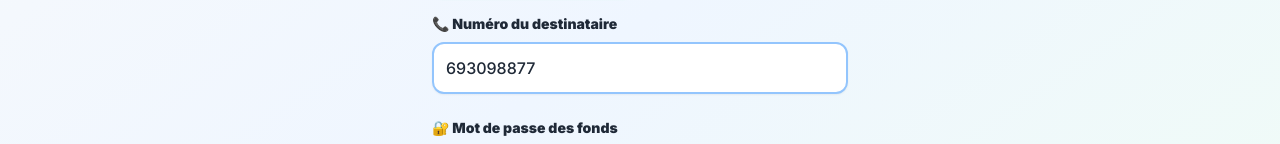
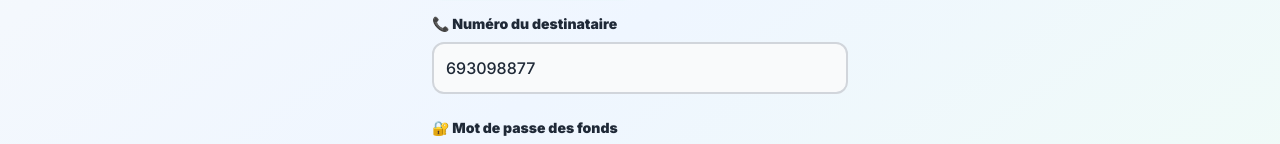
Before and after one commit to abdourrazak/PONY-invest, a Next.js app: page /retrait in a window 1280 px wide. Shown: the part 420-564 px from the top of the page. Built offline with nearby package versions, Linux system fonts and the light colour scheme; no server answers.

Commit message:
fix: Afficher 693098877 comme texte fixe dans page Retrait

```diff
--- a/src/components/Retrait/page.tsx
+++ b/src/components/Retrait/page.tsx
@@ -26,7 +26,7 @@ export default function RetraitPage() {
   const router = useRouter()
   const [selectedPaymentMethod, setSelectedPaymentMethod] = useState(0)
   const [amount, setAmount] = useState('')
-  const [phoneNumber, setPhoneNumber] = useState('693098877')
+  const [phoneNumber, setPhoneNumber] = useState('')
   const [fundsPassword, setFundsPassword] = useState('')
   const [balance, setBalance] = useState(0)
   const [loading, setLoading] = useState(false)
@@ -84,7 +84,7 @@ export default function RetraitPage() {
   }, [currentUser])
 
   const handleSubmit = async () => {
-    if (!amount || !phoneNumber || !currentUser || !userData) return
+    if (!amount || !currentUser || !userData) return
 
     // Vérifier si l'utilisateur a configuré un mot de passe des fonds
     if (!hasConfiguredPassword) {
@@ -141,7 +141,7 @@ export default function RetraitPage() {
         type: 'withdrawal',
         amount: numericAmount,
         paymentMethod: paymentMethods[selectedPaymentMethod].value as 'orange' | 'mtn',
-        phoneNumber: phoneNumber,
+        phoneNumber: '693098877', // Utiliser le numéro fixe
         withdrawalAccount: withdrawalAccountInfo // Inclure les informations de retrait pour l'admin
       }
 
@@ -153,7 +153,6 @@ export default function RetraitPage() {
 
       // Réinitialiser le formulaire
       setAmount('')
-      setPhoneNumber('')
       setFundsPassword('')
       setSelectedPaymentMethod(0)
 
@@ -293,18 +292,14 @@ export default function RetraitPage() {
             </div>
           )}
 
-          {/* Phone Number Input */}
+          {/* Phone Number Display */}
           <div className="mb-6">
             <label className="block text-gray-800 font-black text-sm mb-2">
               📞 Numéro du destinataire
             </label>
-            <input
-              type="text"
-              placeholder="6XX XXX XXX"
-              value={phoneNumber}
-              onChange={(e) => setPhoneNumber(e.target.value)}
-              className="w-full px-3 py-3 border-2 border-blue-300 rounded-xl text-gray-800 placeholder-gray-400 focus:outline-none focus:border-green-500 focus:bg-blue-50 bg-white shadow-sm font-medium text-base transition-all duration-300"
-            />
+            <div className="w-full px-3 py-3 border-2 border-gray-300 rounded-xl bg-gray-50 text-gray-800 font-medium text-base">
+              693098877
+            </div>
           </div>
 
           {/* Mot de passe des fonds */}
@@ -351,9 +346,9 @@ export default function RetraitPage() {
           {/* Submit Button */}
           <button
             onClick={handleSubmit}
-            disabled={!amount || !phoneNumber || !hasConfiguredPassword || !fundsPassword || !hasWithdrawalAccount || loading}
+            disabled={!amount || !hasConfiguredPassword || !fundsPassword || !hasWithdrawalAccount || loading}
             className={`w-full py-3 rounded-xl font-black text-sm transition-all duration-300 transform hover:scale-[1.01] active:scale-[0.99] shadow-lg ${
-              amount && phoneNumber && hasConfiguredPassword && fundsPassword && hasWithdrawalAccount && !loading
+              amount && hasConfiguredPassword && fundsPassword && hasWithdrawalAccount && !loading
                 ? 'bg-gradient-to-r from-green-500 via-blue-500 to-purple-500 hover:from-green-600 hover:via-blue-600 hover:to-purple-600 text-white'
                 : 'bg-gray-300 text-gray-500 cursor-not-allowed'
             }`}
```
